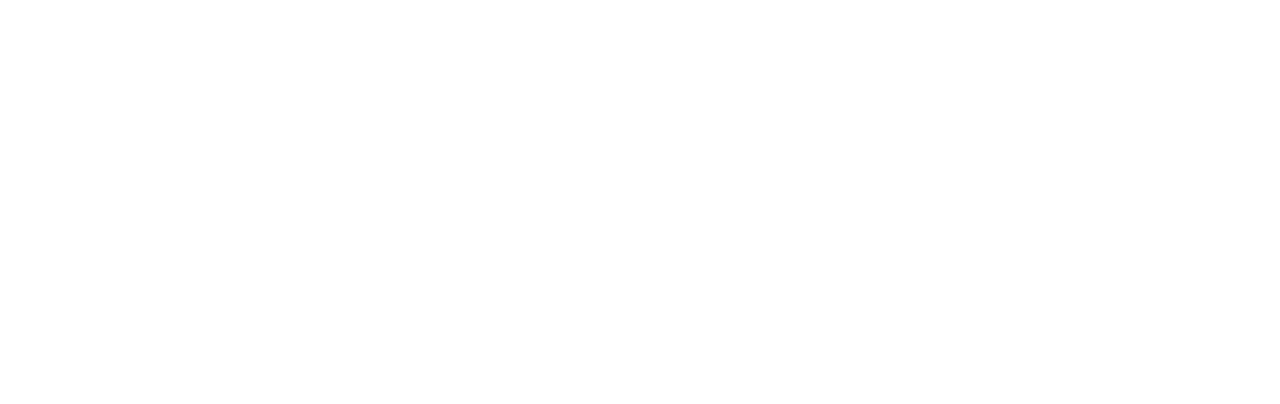
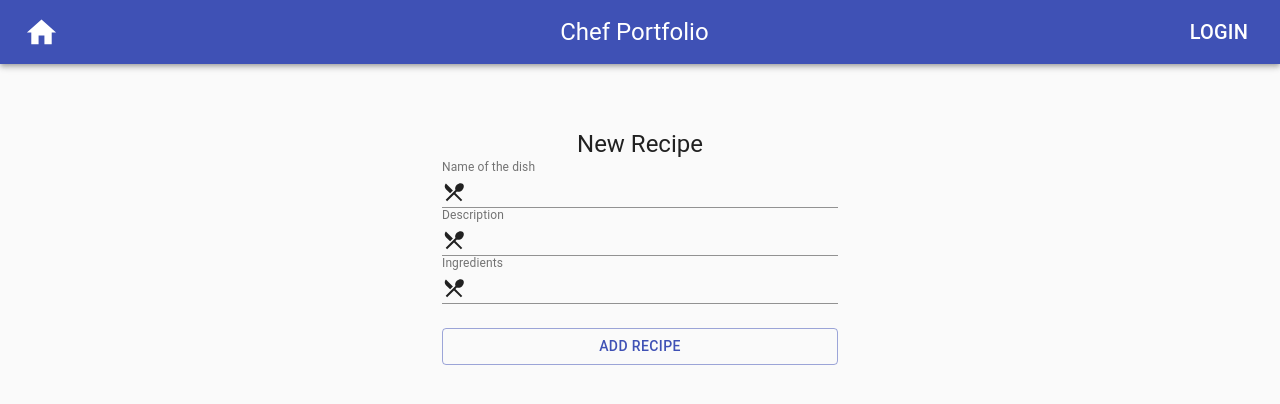
Before and after one commit to chef-portfolio-build/Front-end, a React (Create React App) app in the folder my-app/: page /profile in a window 1280 px wide. Shown: the top 404 px of the page. Built offline with nearby package versions, Linux system fonts and the light colour scheme.

Commit message:
added basic profile components

```diff
--- a/my-app/package.json
+++ b/my-app/package.json
@@ -12,7 +12,6 @@
     "formik": "^2.1.1",
     "react": "^16.12.0",
     "react-dom": "^16.12.0",
-    "react-phone-input-2": "^2.11.0",
     "react-router-dom": "^5.1.2",
     "react-scripts": "3.3.0"
   },
--- a/my-app/src/App.js
+++ b/my-app/src/App.js
@@ -4,6 +4,7 @@
 import NavBar from "./components/NavBar";
 import SignIn from "./components/SignIn";
 import Register from "./components/Register-Page";
+import Profile from "./components/Profile";
 
 import { BrowserRouter as Router, Switch, Route } from "react-router-dom";
 
@@ -23,6 +24,11 @@
             <Register />
           </Route>
 
+          <Route path="/profile">
+            <NavBar />
+            <Profile />
+          </Route>
+
         </Switch>
       </div>
     </Router>
--- a/my-app/src/components/NavBar.js
+++ b/my-app/src/components/NavBar.js
@@ -4,10 +4,9 @@
 import Typography from "@material-ui/core/Typography";
 import Button from "@material-ui/core/Button";
 import IconButton from "@material-ui/core/IconButton";
-// import MenuIcon from "@material-ui/icons/Menu";
 import HomeIcon from "@material-ui/icons/Home";
 
-import Styling from "./Reusable-Components/Styling";
+import Styling from "./Reusable-Components/Styling"
 
 export default function NavBar() {
   const classes = Styling();
--- a/my-app/src/components/Profile.js
+++ b/my-app/src/components/Profile.js
@@ -0,0 +1,73 @@
+import React, { useState } from 'react';
+import InputAdornment from '@material-ui/core/InputAdornment';
+import TextField from '@material-ui/core/TextField';
+import Button from "@material-ui/core/Button";
+
+import Typography from "@material-ui/core/Typography";
+import CssBaseline from "@material-ui/core/CssBaseline";
+import Container from "@material-ui/core/Container";
+import LocalDiningIcon from "@material-ui/icons/LocalDining";
+
+import Styling from "./Reusable-Components/Styling"
+
+export default function InputWithIcon() {
+  const classes = Styling();
+
+  return (
+    <Container component="main" maxWidth="xs">
+      <CssBaseline />
+      <div className={classes.paper}>
+
+        <Typography component="h2" variant="h5">
+          New Recipe
+        </Typography>
+        <TextField
+          className={classes.margin}
+          id="input-with-icon-textfield"
+          fullWidth
+          label="Name of the dish"
+          InputProps={{
+            startAdornment: (
+              <InputAdornment position="start">
+                <LocalDiningIcon />
+              </InputAdornment>
+            ),
+          }}
+        />
+        <TextField
+          className={classes.margin}
+          id="input-with-icon-textfield"
+          fullWidth
+          label="Description"
+          InputProps={{
+            startAdornment: (
+              <InputAdornment position="start">
+                <LocalDiningIcon />
+              </InputAdornment>
+            ),
+          }}
+        />
+        <TextField
+          className={classes.margin}
+          id="input-with-icon-textfield"
+          fullWidth
+          label="Ingredients"
+          InputProps={{
+            startAdornment: (
+              <InputAdornment position="start">
+                <LocalDiningIcon />
+              </InputAdornment>
+            ),
+          }}
+        />
+        <Button type="submit"
+          fullWidth
+          variant="outlined"
+          color="primary"
+          className={classes.submit}>
+          Add recipe
+        </Button>
+      </div>
+    </Container>
+  );
+}
--- a/my-app/src/components/Register-Page.js
+++ b/my-app/src/components/Register-Page.js
@@ -18,6 +18,8 @@
 
 import Copyright from "./Reusable-Components/Copyright";
 import Styling from "./Reusable-Components/Styling";
+
+// import Location from "./Reusable-Components/Location";
 
 export default function Register() {
   const classes = Styling();
@@ -55,7 +57,7 @@
             id="username"
             label="Username"
             name="username"
-            autoComplete="username"
+            autoComplete="off"
             autoFocus
           />
           <TextField
@@ -77,7 +79,7 @@
             fullWidth
             name="phone"
             label="Phone"
-            type="phone"
+            type="number"
             id="phone"
             autoComplete="current-phone"
           />
@@ -100,7 +102,6 @@
               <MenuItem value="Location" disabled>
                 Location
               </MenuItem>
-              <MenuItem value={`San Diego`}>San Diego</MenuItem>
               <MenuItem value={`South Carolina`}>South Carolina</MenuItem>
               <MenuItem value={`New Jersey`}>New Jersey</MenuItem>
             </Select>
--- /dev/null
+++ b/my-app/src/components/Reusable-Components/Location.js
@@ -0,0 +1,202 @@
+export default [
+  {
+    name: `Alabama`,
+    id: 0
+  },
+  {
+    name: `Alaska`,
+    id: 1
+  },
+  {
+    name: `Arizona`,
+    id: 2
+  },
+  {
+    name: `Arkansas`,
+    id: 3
+  },
+  {
+    name: `California`,
+    id: 4
+  },
+  {
+    name: `Colorado`,
+    id: 5
+  },
+  {
+    name: `Connecticut`,
+    id: 6
+  },
+  {
+    name: `Delaware`,
+    id: 7
+  }, // **
+  {
+    name: `Florida`,
+    id: 8
+  },
+  {
+    name: `Georgia`,
+    id: 9
+  },
+  {
+    name: `Hawaii`,
+    id: 10
+  },
+  {
+    name: `Idaho`,
+    id: 11
+  },
+  {
+    name: `Illinois`,
+    id: 12 //* */
+  },
+  {
+    name: `Indiana`,
+    id: 13
+  },
+  {
+    name: `Iowa`,
+    id: 14
+  },
+  {
+    name: `Kansas`,
+    id: 15
+  },
+  {
+    name: `Kentucky`,
+    id: 16
+  },
+  {
+    name: `Louisiana`,
+    id: 17
+  },
+  {
+    name: `Maine`,
+    id: 18
+  },
+  {
+    name: `Maryland`,
+    id: 19
+  },
+  {
+    name: `Massachusetts`,
+    id: 20
+  },
+  {
+    name: `Michigan`,
+    id: 21
+  },
+  {
+    name: `Minnesota`,
+    id: 22
+  },
+  {
+    name: `Mississippi`,
+    id: 23
+  },
+  {
+    name: `Missouri`,
+    id: 24
+  },
+  {
+    name: `Montana`,
+    id: 25
+  },
+  {
+    name: `Nebraska`,
+    id: 26
+  },
+  {
+    name: `Nevada`,
+    id: 27
+  },
+  {
+    name: `New Hampshire`,
+    id: 28
+  },
+  {
+    name: `New Jersey`,
+    id: 29
+  },
+  {
+    name: `New Mexico`,
+    id: 30
+  },
+  {
+    name: `New York`,
+    id: 31
+  },
+  {
+    name: `North Carolina`,
+    id: 32
+  },
+  {
+    name: `North Dakota`,
+    id: 33
+  },
+  {
+    name: `Ohio`,
+    id: 34
+  },
+  {
+    name: `Oklahoma`,
+    id: 35
+  },
+  {
+    name: `Oregon`,
+    id: 36
+  },
+  {
+    name: `Pennsylvania`,
+    id: 37 //////////
+  },
+  {
+    name: `Rhode Island`,
+    id: 38
+  },
+  {
+    name: `South Carolina`,
+    id: 39
+  },
+  {
+    name: `South Dakota`,
+    id: 40
+  },
+  {
+    name: `Tennessee`,
+    id: 41
+  },
+  {
+    name: `Texas`,
+    id: 42
+  },
+  {
+    name: `Utah`,
+    id: 43
+  },
+  {
+    name: `Vermont`,
+    id: 44
+  },
+  {
+    name: `Virginia`,
+    id: 45
+  },
+  {
+    name: `Washington`,
+    id: 46
+  },
+  {
+    name: `West Virginia`,
+    id: 47
+  },
+  {
+    name: `Wisconsin`,
+    id: 48
+  },
+  {
+    name: `Wyoming`,
+    id: 49
+  }
+]
--- a/my-app/src/components/Reusable-Components/Styling.js
+++ b/my-app/src/components/Reusable-Components/Styling.js
@@ -24,14 +24,14 @@
   formControl: {
     width: "100%", //Fixed issue
     margin: theme.spacing(1),
-    marginLeft: 0, //Fixed issue
+    // marginLeft: 0, //Fix issue
     minWidth: 120,
   },
   selectEmpty: {
     marginTop: theme.spacing(2),
   },
 
-  // Navbar useStyles
+  // NavBar useStyles
   root: {
     flexGrow: 1
   },
@@ -40,7 +40,12 @@
   },
   title: {
     flexGrow: 1
-  }
+  },
+
+  // Profile useStyles
+  margin: {
+    margin: theme.spacing(1),
+  },
 }));
 
 export default Styling
```
Also changed, not shown: 1 other file (tests, documents, lock files or other folders).
